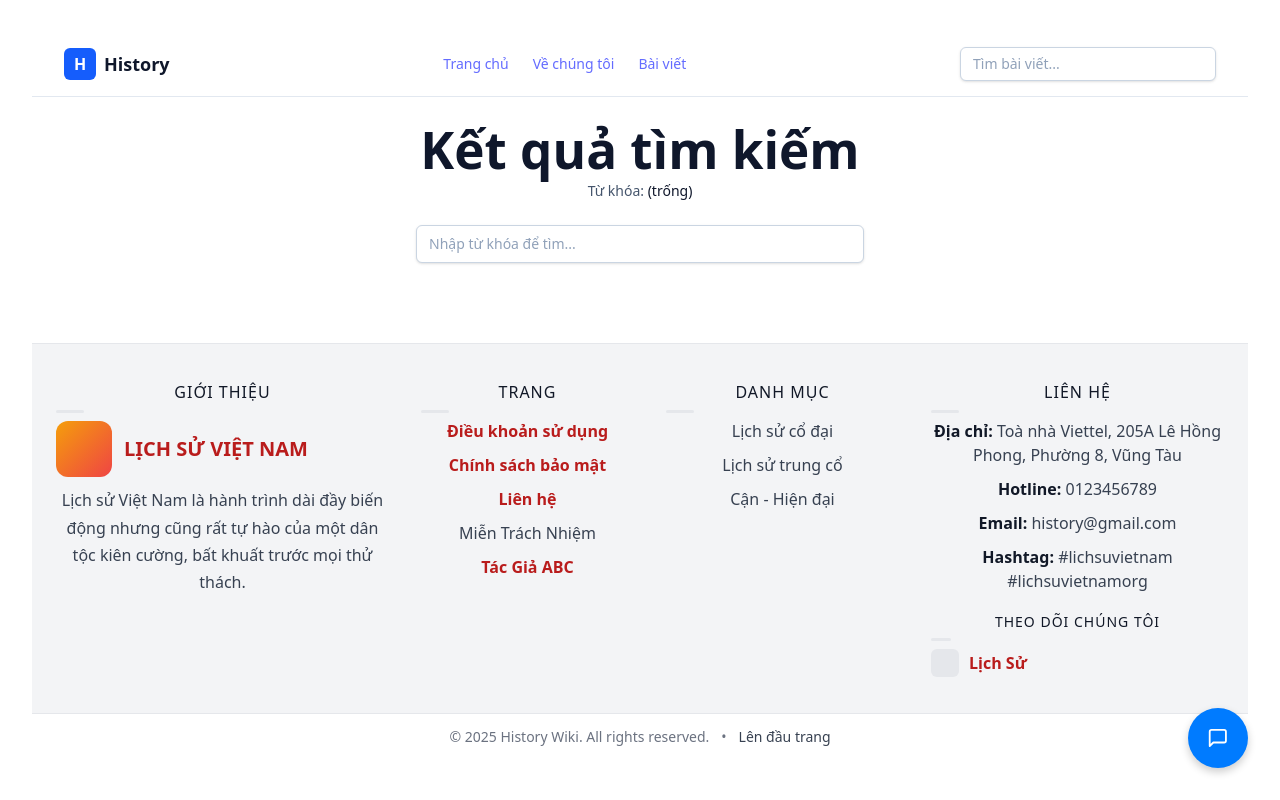
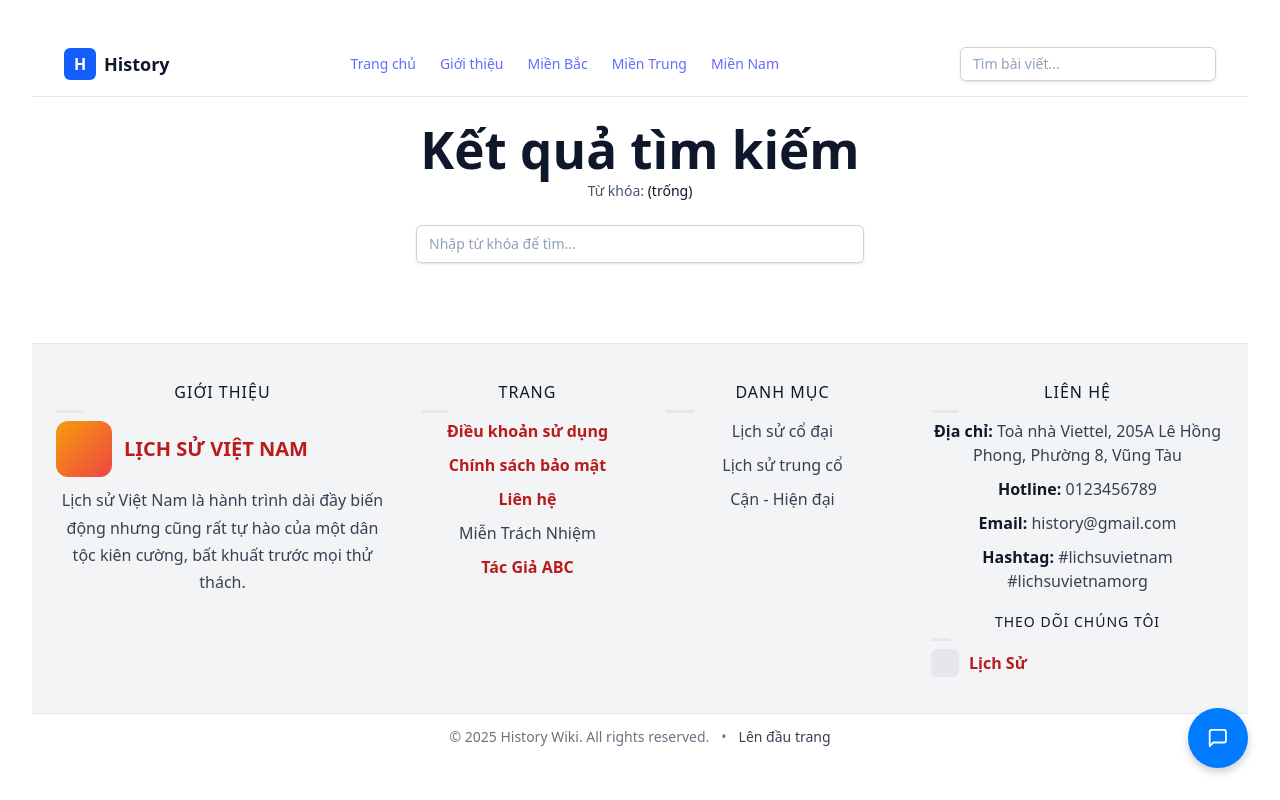
Before and after one commit to phuc-nguy3n/history-web, a React (Vite) app: page /search in a window 1280 px wide. Built offline with nearby package versions, Linux system fonts and the light colour scheme.

Commit message:
fix header

```diff
--- a/src/apis/gemini_api.js
+++ b/src/apis/gemini_api.js
@@ -2,7 +2,7 @@
 
 // SERVER_URL là địa chỉ của Server Node.js (Express) mà bạn vừa chạy
 // Khi deploy, bạn cần thay đổi nó thành domain thực tế của server
-const SERVER_URL = "http://localhost:3001";
+const SERVER_URL = "https://gemini-server-m8bq.onrender.com";
 
 /**
  * Gửi câu hỏi đến Server Node.js (Endpoint: /api/chat) để xử lý bằng Gemini API
--- a/src/apis/local_api.js
+++ b/src/apis/local_api.js
@@ -40,9 +40,9 @@ export function fetchCarouselSlides(delay = 400) {
 // =====================
 // Structure: { id, href, thumbnail, date, title, author, excerpt, content }
 export const postsData = {
-  ancient: {
-    slug: "ancient",
-    title: "Lịch sử Cổ đại",
+  north: {
+    slug: "north",
+    title: "Lịch sử Miền Bắc",
     posts: [
       {
         id: 101,
@@ -85,9 +85,9 @@ export const postsData = {
       },
     ],
   },
-  medieval: {
-    slug: "medieval",
-    title: "Thời Trung cổ",
+  central: {
+    slug: "central",
+    title: "Lịch sử Miền Trung",
     posts: [
       {
         id: 201,
@@ -130,9 +130,9 @@ export const postsData = {
       },
     ],
   },
-  modern: {
-    slug: "modern",
-    title: "Cận - Hiện đại",
+  southern: {
+    slug: "southern",
+    title: "Lịch sử Miền Nam",
     posts: [
       {
         id: 301,
--- a/src/components/Header/Header.jsx
+++ b/src/components/Header/Header.jsx
@@ -106,13 +106,25 @@ export default function Header() {
               to="/about"
               className="text-sm font-medium text-slate-700 hover:text-blue-600"
             >
-              Về chúng tôi
+              Giới thiệu
             </Link>
             <Link
-              to="/posts"
+              to="/posts?category=north"
               className="text-sm font-medium text-slate-700 hover:text-blue-600"
             >
-              Bài viết
+              Miền Bắc
+            </Link>
+            <Link
+              to="/posts?category=central"
+              className="text-sm font-medium text-slate-700 hover:text-blue-600"
+            >
+              Miền Trung
+            </Link>
+            <Link
+              to="/posts?category=southern"
+              className="text-sm font-medium text-slate-700 hover:text-blue-600"
+            >
+              Miền Nam
             </Link>
           </nav>
 
@@ -208,22 +220,22 @@ export default function Header() {
                 Home
               </a>
               <a
-                href="#about"
+                href="/posts?category=north"
                 className="block rounded-md px-3 py-2 text-sm font-medium text-slate-700 hover:bg-slate-100"
               >
-                {categoryPosts.ancient.title}
+                {categoryPosts.north.title}
               </a>
               <a
-                href="#timeline"
+                href="/posts?category=central"
                 className="block rounded-md px-3 py-2 text-sm font-medium text-slate-700 hover:bg-slate-100"
               >
-                {categoryPosts.medieval.title}
+                {categoryPosts.central.title}
               </a>
               <a
-                href="#contact"
+                href="/posts?category=southern"
                 className="block rounded-md px-3 py-2 text-sm font-medium text-slate-700 hover:bg-slate-100"
               >
-                {categoryPosts.modern.title}
+                {categoryPosts.southern.title}
               </a>
             </nav>
             <div className="border-t border-slate-200 pb-4">
--- a/src/pages/PostsPage.jsx
+++ b/src/pages/PostsPage.jsx
@@ -1,4 +1,5 @@
-import React, { useMemo, useState } from "react";
+import React, { useMemo, useState, useEffect } from "react";
+import { useLocation } from "react-router-dom";
 import PostCard from "../components/PostCard/PostCard";
 import { categoryPosts } from "../apis/local_api";
 
@@ -11,13 +12,31 @@ export default function PostsPage() {
     return list;
   }, []);
 
+  const location = useLocation();
   const [filter, setFilter] = useState("all");
+
+  useEffect(() => {
+    const params = new URLSearchParams(location.search);
+    const category = params.get("category");
+    if (category && ["north", "central", "southern"].includes(category)) {
+      setFilter(category);
+    } else {
+      setFilter("all");
+    }
+  }, [location.search]);
 
   const filteredPosts = useMemo(() => {
     if (filter === "all") return allPosts;
-    if (filter === "ancient") return categoryPosts.ancient.posts;
-    if (filter === "medieval") return categoryPosts.medieval.posts;
-    if (filter === "modern") return categoryPosts.modern.posts;
+    if (filter === "north")
+      return allPosts.filter((p) => p._category === categoryPosts.north.title);
+    if (filter === "central")
+      return allPosts.filter(
+        (p) => p._category === categoryPosts.central.title,
+      );
+    if (filter === "southern")
+      return allPosts.filter(
+        (p) => p._category === categoryPosts.southern.title,
+      );
     return allPosts;
   }, [filter, allPosts]);
 
@@ -41,9 +60,9 @@ export default function PostsPage() {
             className="w-full rounded-md border border-slate-300 bg-white px-3 py-2 text-sm text-slate-900 shadow-sm outline-none focus:border-blue-500 focus:ring-2 focus:ring-blue-200"
           >
             <option value="all">Tất cả</option>
-            <option value="ancient">{categoryPosts.ancient.title}</option>
-            <option value="medieval">{categoryPosts.medieval.title}</option>
-            <option value="modern">{categoryPosts.modern.title}</option>
+            <option value="north">{categoryPosts.north.title}</option>
+            <option value="central">{categoryPosts.central.title}</option>
+            <option value="southern">{categoryPosts.southern.title}</option>
           </select>
         </div>
       </header>
```
